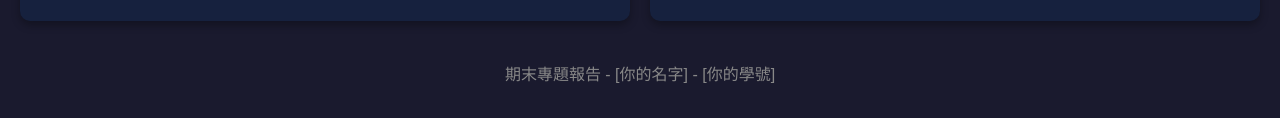
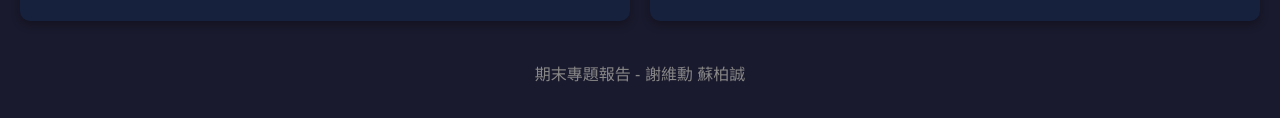
Before and after one commit to nj1i6t6/-, a plain HTML site: page index.html in a window 1280 px wide. Shown: the part 1722-1840 px from the top of the page. Drawn offline with nearby package versions, Linux system fonts and the light colour scheme.

Commit message:
Update index.html

```diff
--- a/index.html
+++ b/index.html
@@ -62,7 +62,7 @@
             </div>
         </div>
     </main>
-    <footer><p>期末專題報告 - [你的名字] - [你的學號]</p></footer>
+    <footer><p>期末專題報告 - 謝維勳  蘇柏誠</p></footer>
 
     <script>
     document.addEventListener('DOMContentLoaded', function () {
```
